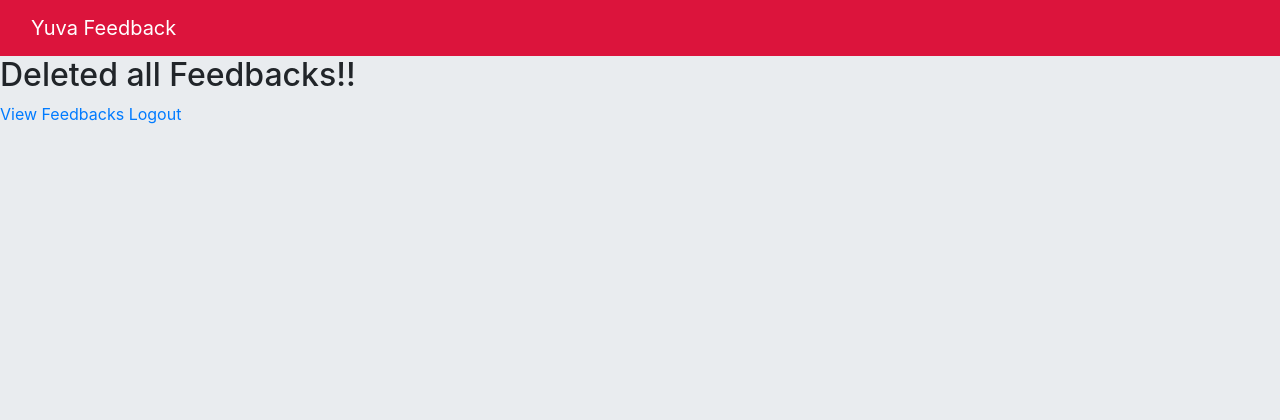
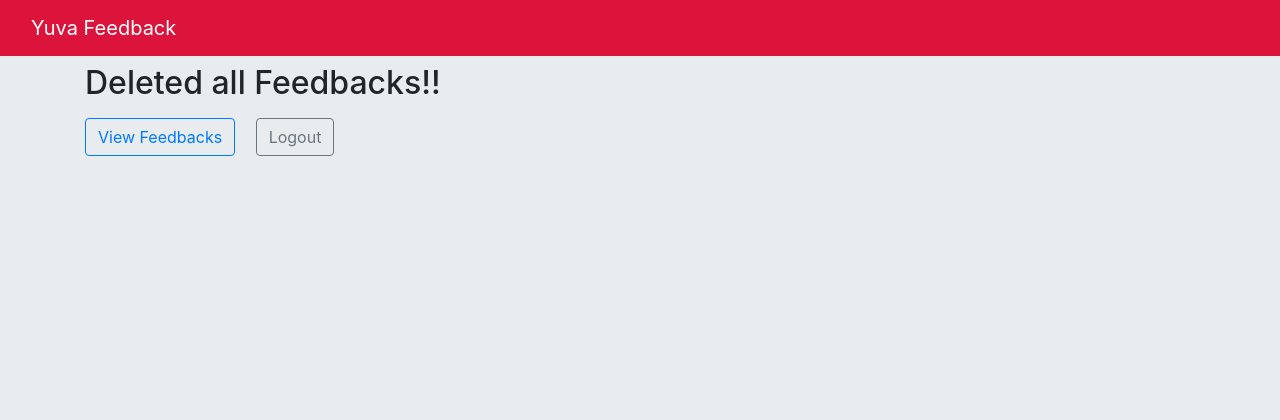
Before and after one commit to Gautam-J/yuva-feedback, a Django app: page /review/delete/ in a window 1280 px wide. Shown: the top 420 px of the page. Run offline with Django 3.2, Linux system fonts and the light colour scheme; a user stored in the database is signed in; data comes from the database, SQL or seed files in the repository; some libraries are stand-ins or nearby versions.

Commit message:
html for success delete of all feedback

```diff
--- a/Review/templates/Review/delete_success_feedback.html
+++ b/Review/templates/Review/delete_success_feedback.html
@@ -1,11 +1,8 @@
 {% extends 'Home/index.html' %}
 {% block content %}
-    <div>
-        <h2>Deleted all Feedbacks!!</h2>
-    </div>
-
-    <div>
-        <a href="{% url 'ListFeedbackView' %}">View Feedbacks</a>
-        <a href="{% url 'LogoutView' %}">Logout</a>
+    <div class="container">
+        <h2 class="py-2">Deleted all Feedbacks!!</h2>
+        <a class="btn btn-outline-primary mr-3" role="button" href="{% url 'ListFeedbackView' %}">View Feedbacks</a>
+        <a class="btn btn-outline-secondary" role="button" href="{% url 'LogoutView' %}">Logout</a>
     </div>
 {% endblock content %}
```
